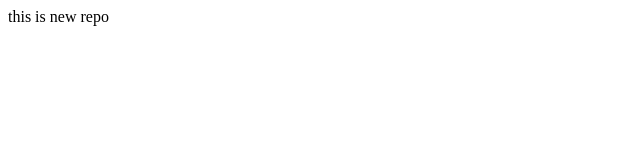
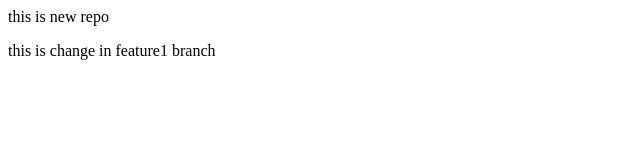
Before and after one commit to OmkarAvinashJarande/local-repository, a plain HTML site: page index.html in a window 1280 px wide. Shown: the whole page, without its empty margins (0-640 px from the left). Drawn offline with Linux system fonts and the light colour scheme.

Commit message:
added file to fearture1

```diff
--- a/index.html
+++ b/index.html
@@ -1,2 +1,3 @@
 
 <p> this is new repo</p>
+<p> this is change in feature1 branch</p>
```
